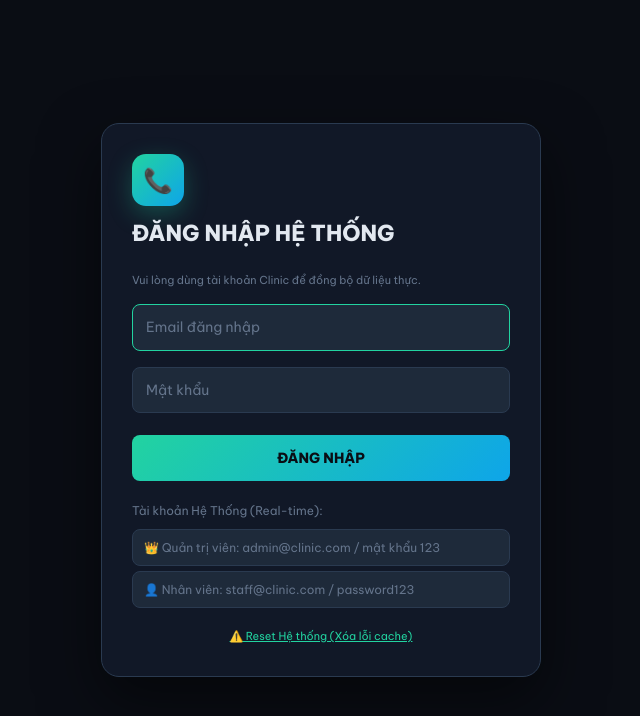
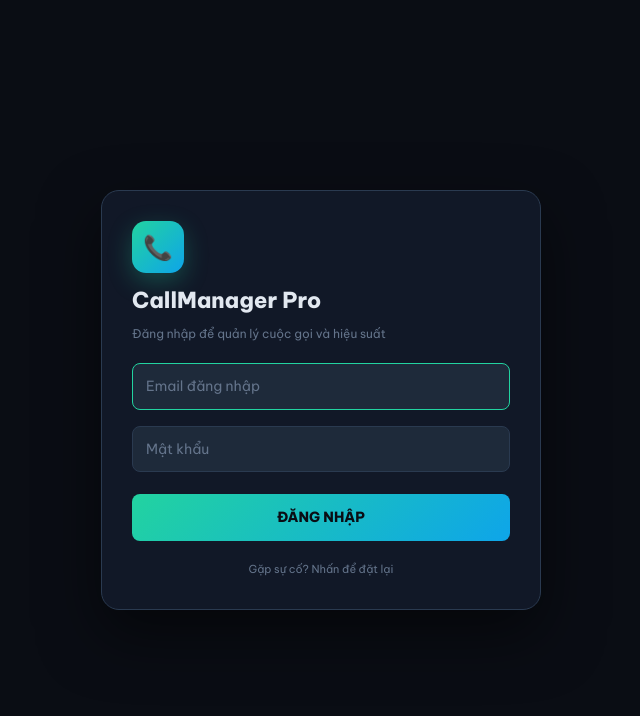
Before and after one commit to lehuyson15-lang/web-check-cuoc-goi, a React app in the folder frontend/: page / in a window 1280 px wide. Shown: the top 716 px of the page, without its empty margins (319-959 px from the left). Built offline with nearby package versions, Linux system fonts and the light colour scheme; the HTML template or start-up script is replaced by a standard one.

Commit message:
fix: UI cleanup - Vietnamese labels, remove jargon, hide UUIDs, professional login page

```diff
--- a/frontend/src/App.jsx
+++ b/frontend/src/App.jsx
@@ -1196,8 +1196,8 @@ const MyKPIPage = ({ account, calls, employees, assignments }) => {
 // ─────────────────────────────────────────────────────────────────────────────
 
 const DashPage = ({ allCalls }) => {
-  const [from, setFrom] = useState("2025-03-01");
-  const [to,   setTo]   = useState("2025-03-21");
+  const [from, setFrom] = useState(() => { const d = new Date(); d.setDate(1); return d.toISOString().slice(0,10); });
+  const [to,   setTo]   = useState(() => new Date().toISOString().slice(0,10));
   const [sKey, setSKey] = useState("completed");
   const [sDir, setSDir] = useState(-1);
 
@@ -1249,7 +1249,7 @@ const DashPage = ({ allCalls }) => {
         <div className="scard cg"><div className="sic">📞</div><div className="sval" style={{color:"var(--accent)"}}>{total}</div><div className="slbl">Tổng cuộc gọi (kỳ lọc)</div></div>
         <div className="scard cb"><div className="sic">✅</div><div className="sval" style={{color:"var(--accent2)"}}>{comp}</div><div className="slbl">Đã nghe</div><div className="schg up" style={{color:"var(--accent)",fontSize:11,marginTop:4}}>{total?((comp/total)*100).toFixed(1):0}% tỷ lệ nghe máy</div></div>
         <div className="scard cy"><div className="sic">⏱</div><div className="sval" style={{color:"var(--warn)"}}>{Math.floor(avgs/60)}:{String(avgs%60).padStart(2,"0")}</div><div className="slbl">Thời lượng TB toàn đội</div></div>
-        <div className="scard cr"><div className="sic">📵</div><div className="sval" style={{color:"var(--danger)"}}>{miss}</div><div className="slbl">Tổng gọi nhỡ</div><div className="schg down" style={{color:"var(--danger)",fontSize:11,marginTop:4}}>{total?((miss/total)*100).toFixed(1):0}% miss rate</div></div>
+        <div className="scard cr"><div className="sic">📵</div><div className="sval" style={{color:"var(--danger)"}}>{miss}</div><div className="slbl">Tổng gọi nhỡ</div><div className="schg down" style={{color:"var(--danger)",fontSize:11,marginTop:4}}>{total?((miss/total)*100).toFixed(1):0}% tỷ lệ nhỡ</div></div>
       </div>
 
       <DRBar from={from} to={to} onF={setFrom} onT={setTo} count={fc.length} />
@@ -1269,10 +1269,10 @@ const DashPage = ({ allCalls }) => {
             <div>Nhân viên</div>
             <div onClick={()=>tog("completed")}>Đã nghe {arr("completed")}</div>
             <div onClick={()=>tog("missed")}>Nhỡ {arr("missed")}</div>
-            <div onClick={()=>tog("missRate")}>Miss% {arr("missRate")}</div>
-            <div onClick={()=>tog("avgDurSec")}>TG TB {arr("avgDurSec")}</div>
-            <div onClick={()=>tog("converted")}>Conv. {arr("converted")}</div>
-            <div onClick={()=>tog("convRate")}>Conv.% {arr("convRate")}</div>
+            <div onClick={()=>tog("missRate")}>Tỷ lệ nhỡ {arr("missRate")}</div>
+            <div onClick={()=>tog("avgDurSec")}>TG trung bình {arr("avgDurSec")}</div>
+            <div onClick={()=>tog("converted")}>Chuyển đổi {arr("converted")}</div>
+            <div onClick={()=>tog("convRate")}>Tỷ lệ CĐ {arr("convRate")}</div>
           </div>
           {sorted.map(({emp,kpi},i) => (
             <div className="rrow" key={emp.id}>
@@ -1510,7 +1510,6 @@ const EmpPage = ({ employees, allCalls, onSel, onAdd }) => {
           <thead>
             <tr>
               <th>Nhân viên</th>
-              <th>ID</th>
               <th>Phòng ban</th>
               <th>SĐT Nội bộ</th>
               <th>Trạng thái</th>
@@ -1521,7 +1520,6 @@ const EmpPage = ({ employees, allCalls, onSel, onAdd }) => {
             {employees.map(e => (
               <tr key={e.id}>
                 <td><div className="ecell"><div className="av">{e.avatar}</div>{e.name}</div></td>
-                <td className="mono">{e.id}</td>
                 <td>{e.dept}</td>
                 <td className="mono">{e.phone}</td>
                 <td><span className={`tag ${e.status==="online"?"tg":e.status==="busy"?"ty":"tb"}`}>{STATUS_LABEL[e.status]}</span></td>
@@ -2124,19 +2122,16 @@ export default function App() {
           <div className="lbox">
             <div className="lcard">
               <div className="llogoic">📞</div>
-              <h2 style={{fontSize:22,fontWeight:800,marginBottom:20}}>ĐĂNG NHẬP HỆ THỐNG</h2>
-              <p style={{fontSize:11,color:"var(--text3)",marginBottom:15}}>Vui lòng dùng tài khoản Clinic để đồng bộ dữ liệu thực.</p>
+              <h2 style={{fontSize:22,fontWeight:800,marginBottom:6}}>CallManager Pro</h2>
+              <p style={{fontSize:12,color:"var(--text3)",marginBottom:20}}>Đăng nhập để quản lý cuộc gọi và hiệu suất</p>
               {error && <div className="lerr">{error}</div>}
               <form onSubmit={handleLogin}>
                 <div className="fg"><input className="linp" placeholder="Email đăng nhập" value={loginForm.username} onChange={e=>setLoginForm({...loginForm,username:e.target.value})} autoFocus /></div>
                 <div className="fg"><input className="linp" type="password" placeholder="Mật khẩu" value={loginForm.password} onChange={e=>setLoginForm({...loginForm,password:e.target.value})} /></div>
                 <button className="lbtn" type="submit">ĐĂNG NHẬP</button>
               </form>
-              <div style={{marginTop:20,fontSize:12,color:"var(--text3)"}}>
-                <p style={{marginBottom:8}}>Tài khoản Hệ Thống (Real-time):</p>
-                <div className="demo-item" onClick={() => setLoginForm({username:"admin@clinic.com",password:"123"})}>👑 Quản trị viên: admin@clinic.com / mật khẩu 123</div>
-                <div className="demo-item" onClick={() => setLoginForm({username:"staff@clinic.com",password:"password123"})}>👤 Nhân viên: staff@clinic.com / password123</div>
-                <button onClick={handleReset} style={{marginTop:20,background:"none",border:"none",color:"var(--accent)",fontSize:11,textDecoration:"underline",cursor:"pointer",display:"block",margin:"20px auto 0"}}>⚠️ Reset Hệ thống (Xóa lỗi cache)</button>
+              <div style={{marginTop:16,textAlign:"center"}}>
+                <button onClick={handleReset} style={{background:"none",border:"none",color:"var(--text3)",fontSize:11,cursor:"pointer"}}>Gặp sự cố? Nhấn để đặt lại</button>
               </div>
             </div>
           </div>
@@ -2148,7 +2143,7 @@ export default function App() {
     const can = (perm) => permissions[perm]?.includes(role);
 
     const NAV = [
-      { id: "dashboard", lb: "Dashboard", ic: "📊", show: can("viewDashboard") },
+      { id: "dashboard", lb: "Bảng điều khiển", ic: "📊", show: can("viewDashboard") },
       { id: "my_kpi", lb: "KPI Của tôi", ic: "🎯", show: role === "employee" },
       { id: "my_tasks", lb: "Nhiệm vụ", ic: "📋", show: role === "employee" },
       { id: "my_calls", lb: "Cuộc gọi của tôi", ic: "📞", show: role === "employee" },
@@ -2171,7 +2166,7 @@ export default function App() {
                 <div className="sblogoic">📞</div>
                 <div>
                   <div style={{fontSize:13,fontWeight:800}}>CallManager Pro</div>
-                  <div style={{fontSize:10,color:"var(--text3)"}}>KTTHĐN Dashboard</div>
+                  <div style={{fontSize:10,color:"var(--text3)"}}>Quản lý cuộc gọi</div>
                 </div>
               </div>
             </div>
@@ -2206,18 +2201,19 @@ export default function App() {
                   className="btn btnp"
                   style={{ background: "#4ade80", color: "#000" }}
                   onClick={() => {
-                    const phone = prompt("CÔNG CỤ TEST GIAO LEAD (SLA) - Nhập SĐT khách:", "09");
+                    const phone = prompt("Nhập số điện thoại khách hàng:", "09");
                     if (!phone) return;
-                    const name = prompt("Tên khách:", "Khách VVIP");
-                    const emp = prompt(`Bấm Chọn ID NV (SLA cảnh báo chuyển xuống nhân viên này):\n${accounts.filter(a=>a.role==='employee').map(a => a.name + ' = ' + a.id).join('\\n')}`, "acc_nv001");
+                    const name = prompt("Nhập tên khách hàng:", "");
+                    const empList = accounts.filter(a=>a.role==='employee').map(a => a.name + ' = ' + a.id).join('\n');
+                    const emp = prompt(`Chọn nhân viên phụ trách:\n${empList}`, "");
                     if (!emp) return;
-                    const sla = prompt("SLA - Bạn muốn báo động trễ sau bao nhiêu phút chưa gọi?", "1");
+                    const sla = prompt("Thời gian tối đa phải gọi (phút):", "5");
 
                     api.post('/leads', { customerPhone: phone, customerName: name, assignedToId: emp, slaMinutes: parseFloat(sla||1) })
                       .then(() => alert(`✅ Đã giao SĐT ${phone} cho ${emp}!\nHệ thống sẽ tự động quét và báo chuông "Quá Hạn" nếu NV chưa gọi sau ${sla} phút.`))
                       .catch(e => alert("Lỗi: " + JSON.stringify(e)));
                   }}
-                >🚀 Giao SĐT (Có SLA Cron)</button>
+                >📋 Giao số điện thoại</button>
               )}
               <NotificationBell />
             </div>
```
